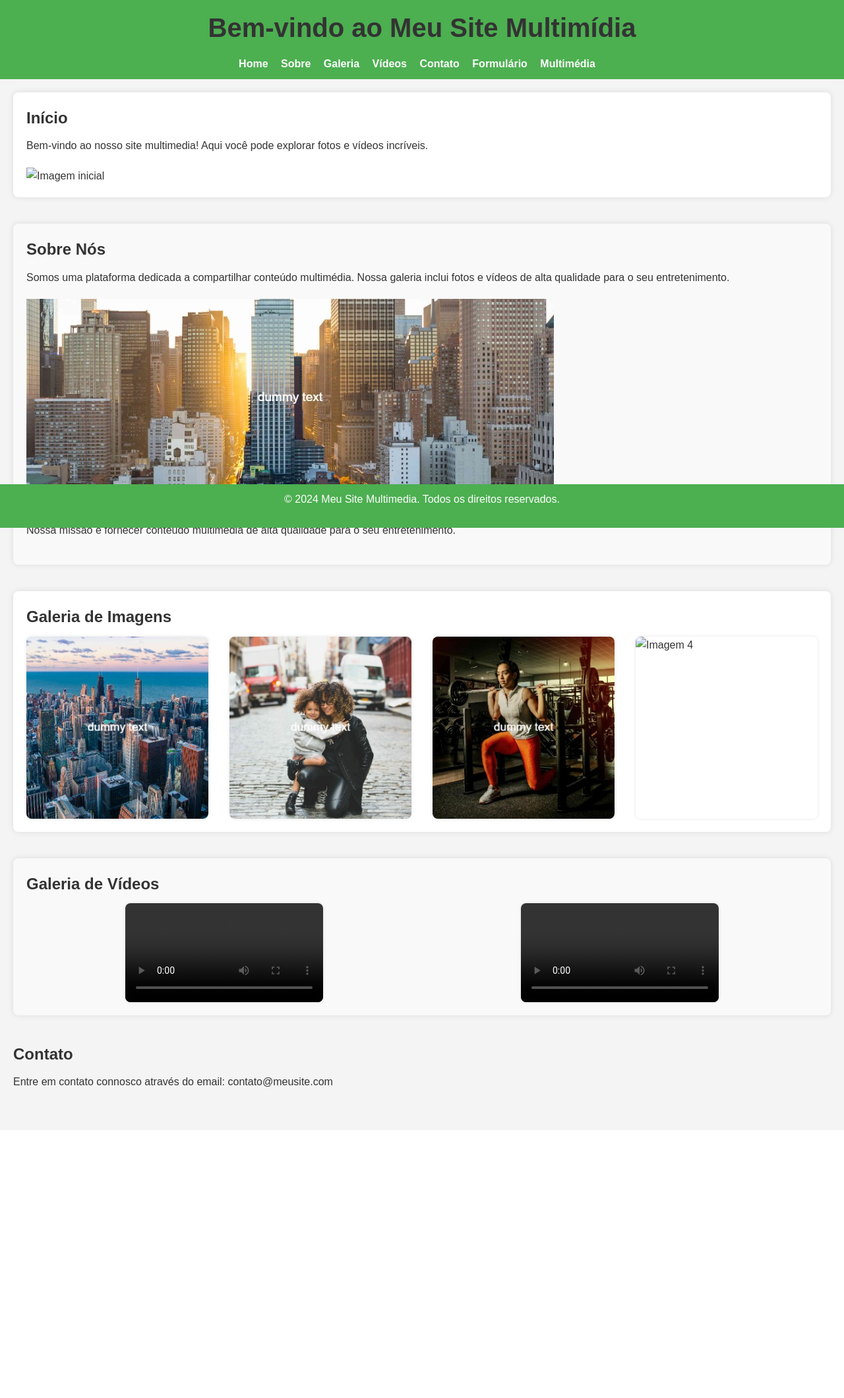
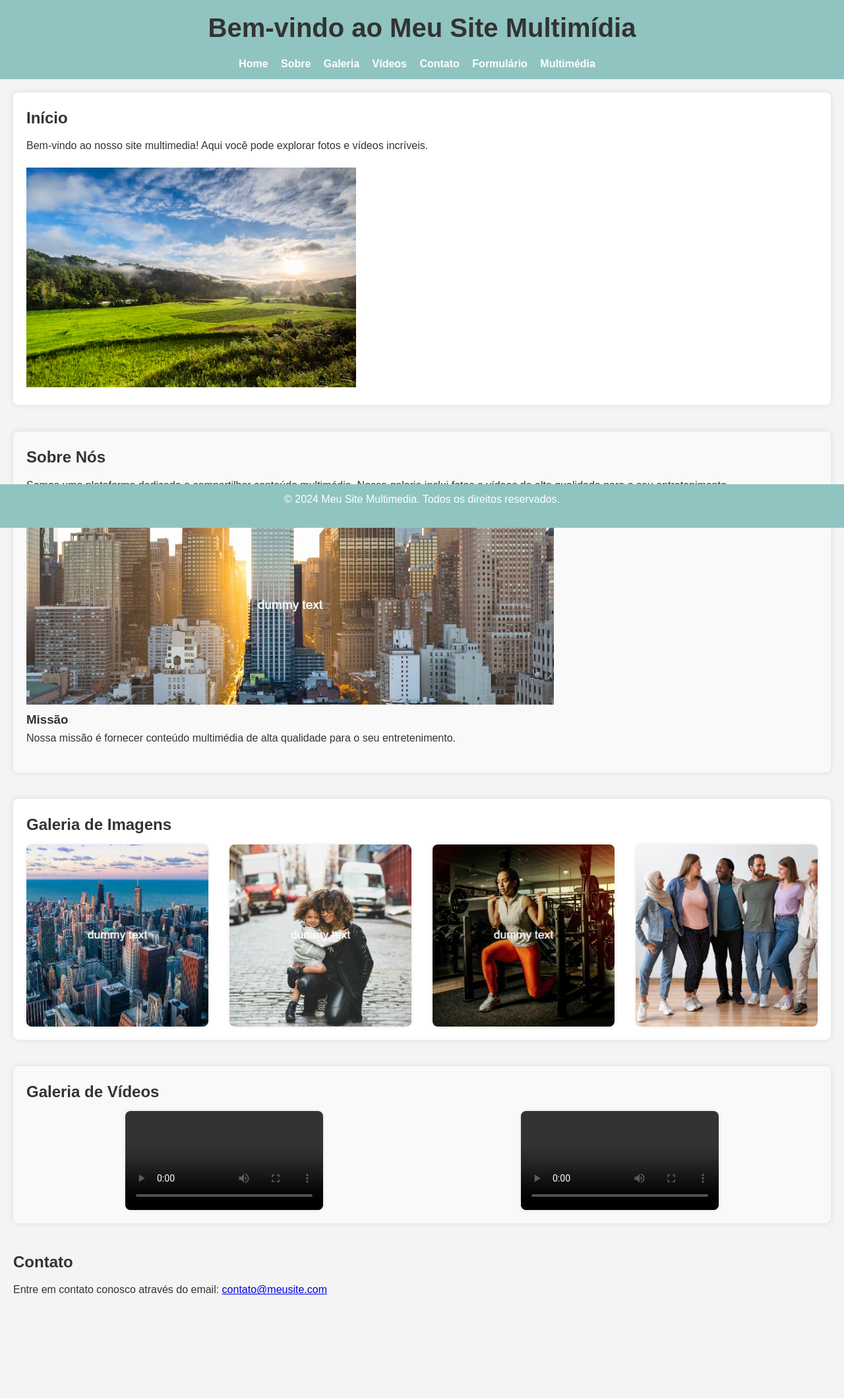
Before and after one commit to cbarata73/web_form_9963, a Flask app: page /multimedia in a window 1280 px wide. Shown: the whole page at 66% size. Before the commit the page ends 1648 px from the top, so only its background shows below. Run offline with Flask 3, Linux system fonts and the light colour scheme; some libraries are stand-ins or nearby versions; grey boxes are pictures that could not be loaded.

Commit message:
Diversas alterações

```diff
--- a/app.py
+++ b/app.py
@@ -3,8 +3,6 @@ from flask import Flask, render_template, request
 app = Flask(__name__)
 
 # Rota para a página inicial (index.html)
-
-
 @app.route('/')
 def index():
     return render_template('index.html')
@@ -27,7 +25,7 @@ def form() -> str:
 def submit_form() -> str:
     nome: str = request.form['nome']
     email: str = request.form['email']
-    # nome= request.args.get('nome')
+    # nome = request.args.get('nome')
     # email = request.args.get('email')
 
     # Exibir os dados no console (ou guardar numa base de dados)
@@ -43,5 +41,5 @@ def multimedia() -> str:
 
 
 if __name__ == '__main__':
-    #app.run(debug=True)
-    app.run()
+    app.run(debug=True)
+    # app.run()
--- a/app_old.py
+++ b/app_old.py
@@ -9,7 +9,7 @@ def form():
         nome: str = request.form['nome']
         email: str = request.form['email']
 
-        # Faça algo com os dados, como salvar em um banco de dados, enviar um email, etc.
+        # Para fazer algo com os dados, como salvar em um banco de dados, enviar um email, etc.
         return f'Obrigado, {nome}! Seu email {email} foi registrado.'
     else:
         return render_template('form.html')
--- a/static/css/multimedia.css
+++ b/static/css/multimedia.css
@@ -32,7 +32,7 @@ img {
 
 /* Estilo do cabeçalho */
 header {
-    background-color: #4CAF50;
+    background-color: #90c4c1;
     color: white;
     padding: 10px 0;
     text-align: center;
@@ -123,7 +123,7 @@ section {
 
 /* Estilo do rodapé */
 footer {
-    background-color: #4CAF50;
+    background-color: #90c4c1;
     color: white;
     text-align: center;
     padding: 10px 0;
--- a/static/css/style.css
+++ b/static/css/style.css
@@ -23,7 +23,7 @@ p {
 
 /* Estilo do cabeçalho */
 header {
-    background-color: #4CAF50;
+    background-color: #90c4c1;
     color: white;
     padding: 10px 0;
     text-align: center;
@@ -78,7 +78,7 @@ section {
 
 /* Estilo do rodapé */
 footer {
-    background-color: #4CAF50;
+    background-color: #90c4c1;
     color: white;
     text-align: center;
     padding: 10px 0;
--- a/templates/index.html
+++ b/templates/index.html
@@ -94,7 +94,9 @@
         </section>
         <section id="contato">
             <h2>Contato</h2>
-            <p>Entre em contato conosco através do email: contato@meusite.com</p>
+            <p>Entre em contato conosco através do email: <a href="mailto:contato@meusite.com">contato@meusite.com</a> </p>
+            <p>&nbsp;</p>
+            <p>&nbsp;</p>
         </section>
     </main>
 
--- a/templates/multimedia.html
+++ b/templates/multimedia.html
@@ -32,7 +32,7 @@
           Bem-vindo ao nosso site multimedia! Aqui você pode explorar fotos e
           vídeos incríveis.
         </p>
-        <img src="https://via.placeholder.com/1200x400" alt="Imagem inicial" />
+        <img src="/static/imagens/big-rice-field-morning-thailand.jpg" alt="Imagem inicial" />
       </section>
 
       <section id="sobre">
@@ -70,7 +70,7 @@
             src="{{ url_for('static', filename='imagens/sport-dummy-300X300.jpeg') }}"
             alt="Imagem 3"
           />
-          <img src="https://via.placeholder.com/300" alt="Imagem 4" />
+          <img src="/static/imagens/pessoas_juntas_300X300.png" alt="Imagem 4" />
         </div>
       </section>
       <section id="videos">
@@ -98,7 +98,9 @@
 
       <section id="contato">
         <h2>Contato</h2>
-        <p>Entre em contato connosco através do email: contato@meusite.com</p>
+        <p>Entre em contato conosco através do email: <a href="mailto:contato@meusite.com">contato@meusite.com</a> </p>
+        <p>&nbsp;</p>
+        <p>&nbsp;</p>
       </section>
     </main>
 
```
Also changed, not shown: static/imagens/big-rice-field-morning-thailand.jpg (added), static/imagens/pessoas_juntas_300X300.png (added).
